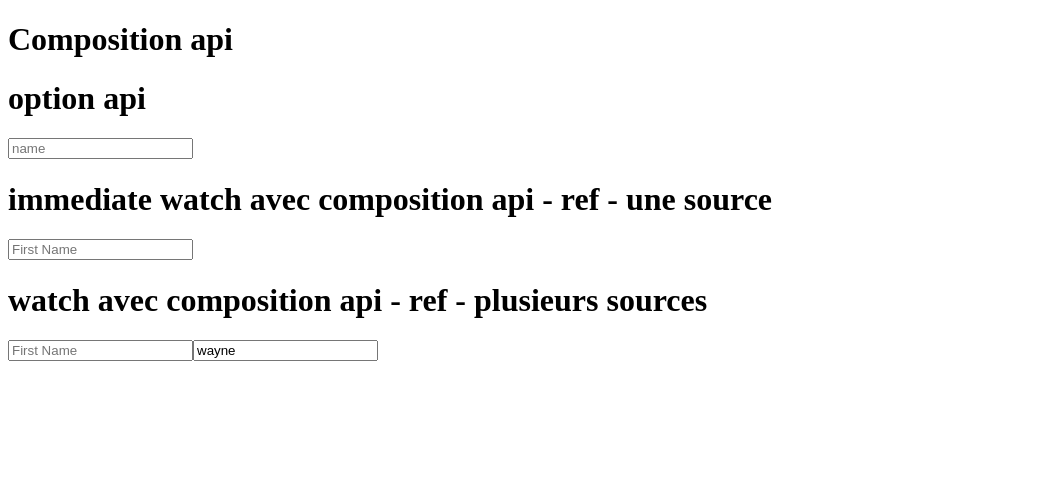
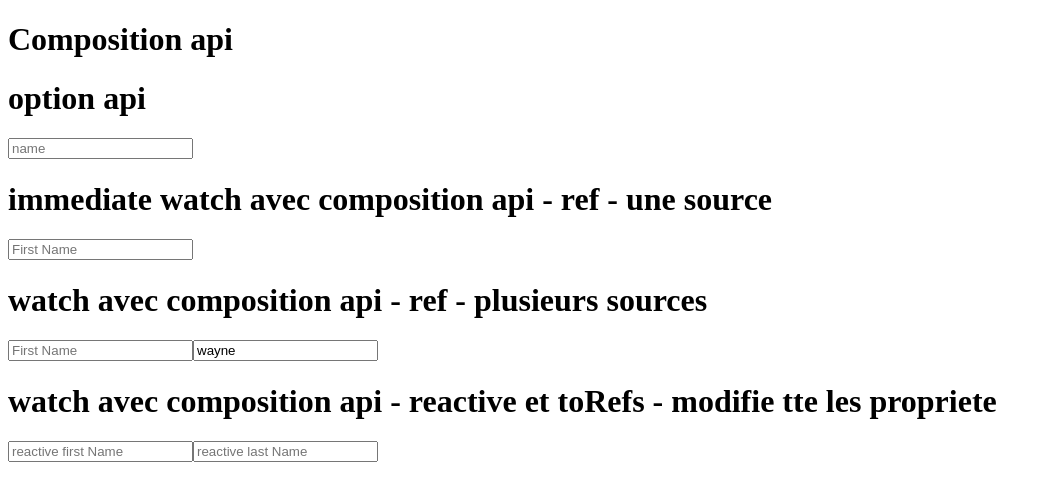
Before and after one commit to lapinRagnar/vue3_tuto, a Vue app: page / in a window 1280 px wide. Shown: the top 500 px of the page, without its empty margins (0-1051 px from the left). Built offline with nearby package versions, Linux system fonts and the light colour scheme.

Commit message:
Replacing Watchers (Part 2) - avec reactive et toRefs - modifie toute les propriétés

```diff
--- a/src/components/Watch.vue
+++ b/src/components/Watch.vue
@@ -11,11 +11,16 @@
   <input type="text" placeholder="First Name" v-model="firstName">
   <input type="text" placeholder="Last Name" v-model="lastName">
 
+
+  <h1>watch avec composition api - reactive et toRefs - modifie tte les propriete </h1>
+  <input type="text" placeholder="reactive first Name" v-model="fName">
+  <input type="text" placeholder="reactive last Name" v-model="lName">
+
 </template>
 
 <script>
 
-import {ref, watch} from 'vue'
+import {ref, toRefs, watch, reactive} from 'vue'
 
 export default {
   name: 'WatchCompo',
@@ -34,6 +39,18 @@ export default {
     const firstName = ref('')
     const lastName = ref('wayne')
 
+    const state = reactive({
+      fName: '',
+      lName: ''
+    })
+
+    watch(()=>{return {...state}}, function(newValue, oldValue){
+      console.log('fName oldValue', oldValue.fName)
+      console.log('fName newValue', newValue.fName)
+      console.log('fName oldValue', oldValue.fName)
+      console.log('fName oldValue', newValue.fName)
+    })
+
     watch([firstName, lastName], (newValues, oldValues)=>{
       console.log('firstname oldValue', oldValues[0])
       console.log('firstname newValue', newValues[0])
@@ -43,7 +60,8 @@ export default {
 
     return {
         firstName,
-        lastName
+        lastName,
+        ...toRefs(state)
     }
   }
 
```
